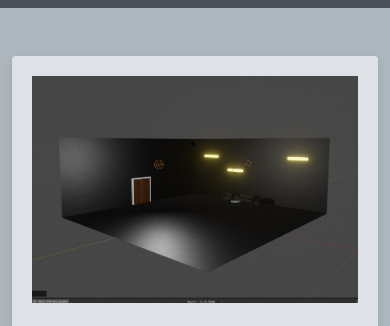
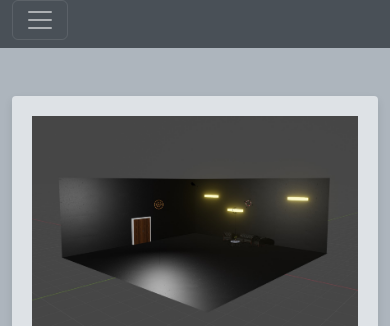
Before and after one commit to jderoo81/Assignment_2, a plain HTML site: page index.html in a window 390 px wide. Shown: the part 774-1100 px from the top of the page. Drawn offline with Linux system fonts and the light colour scheme.

Commit message:
nav bar fixed

```diff
--- a/index.html
+++ b/index.html
@@ -32,7 +32,10 @@
         <!--nav bar-->
         <nav class="navbar navbar-expand-lg navbar-dark bg-custom">
             <div class="container">
-                <div class="collapse navbar-collapse" id="navbarNav">
+                    <button class="navbar-toggler" type="button" data-bs-toggle="collapse" data-bs-target="#navbarNav" aria-controls="navbarNav" aria-expanded="false" aria-label="Toggle navigation">
+                        <span class="navbar-toggler-icon"></span>
+                    </button>
+                    <div class="collapse navbar-collapse" id="navbarNav">
                     <ul class="navbar-nav ml-auto">
                         <li class="nav-item active">
                             <a class="nav-link" href="index.html">Home</a>
```
Also changed, not shown: Contact.html (+3 -0 lines), Gallery.html (+3 -0 lines), Resume.html (+3 -0 lines).
